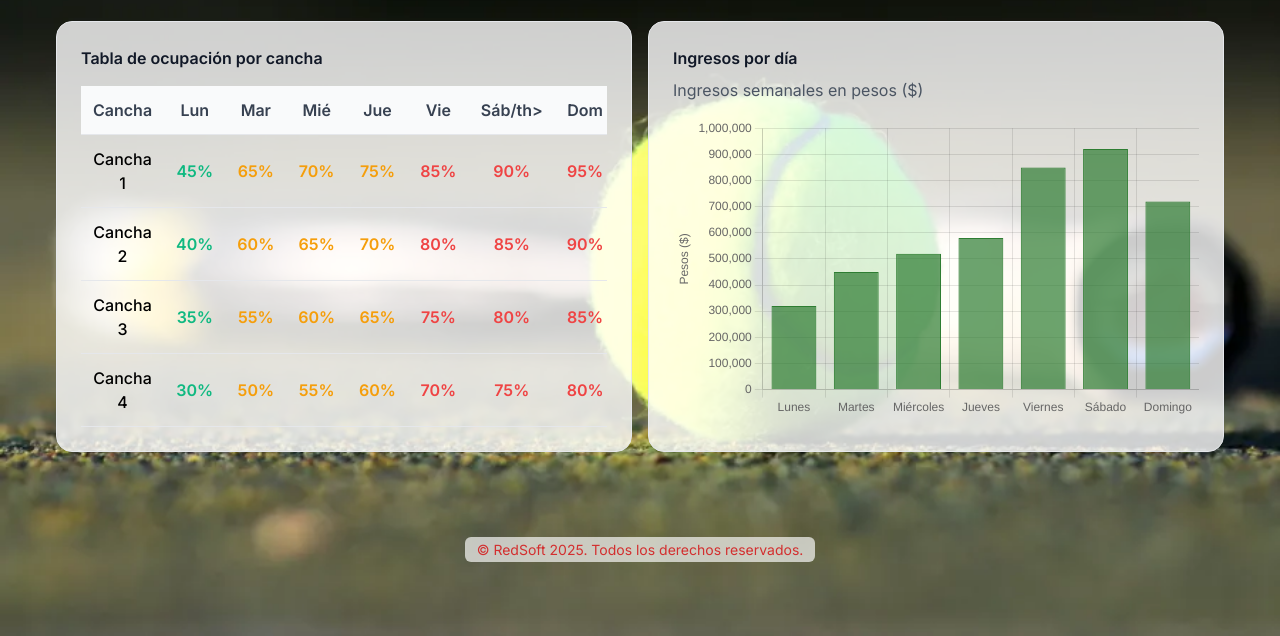
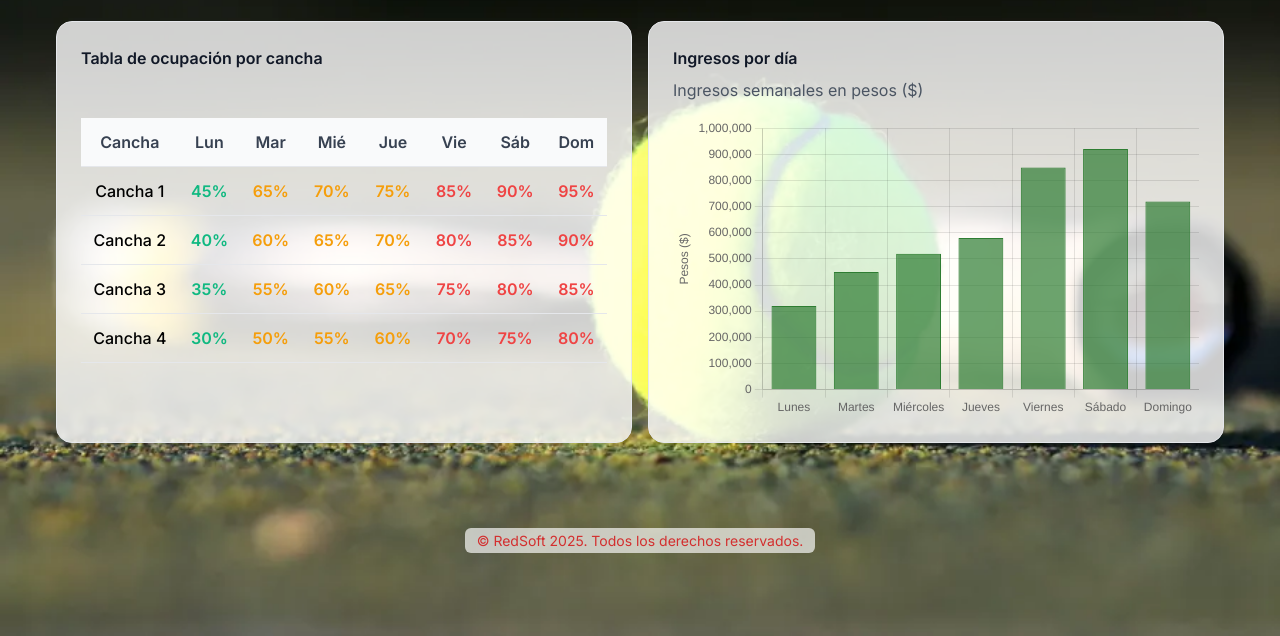
Before and after one commit to AgustinCFerrari/Proyecto_Integrador, a plain HTML site: page admin-reportes.html in a window 1280 px wide. Shown: the part 164-800 px from the top of the page. Drawn offline with nearby package versions, Linux system fonts and the light colour scheme.

Commit message:
Actualización
admin-dashboard.html, admin-reportes.html y Capturas_de_pantalla.pdf

```diff
--- a/admin-reportes.html
+++ b/admin-reportes.html
@@ -13,7 +13,7 @@
   <style>
     html,body{font-family:'Inter',system-ui,-apple-system,Segoe UI,Roboto,Ubuntu,'Helvetica Neue',Arial;}
         body {
-      background-image: url('fondo3.jpg');
+      background-image: url('fondo1.jpg');
       background-size: cover;
       background-position: center;
       background-repeat: no-repeat;
@@ -97,7 +97,7 @@
 <section class="grid gap-4 md:grid-cols-2">
   <div class="card p-6">
     <h3 class="font-semibold text-gray-900">Tabla de ocupación por cancha</h3>
-    <div class="table-container">
+    <div class="table-container py-8">
       <table class="ocupacion-table">
         <thead>
           <tr>
@@ -107,7 +107,7 @@
             <th>Mié</th>
             <th>Jue</th>
             <th>Vie</th>
-            <th>Sáb/th>
+            <th>Sáb</th>
             <th>Dom</th>
           </tr>
         </thead>
```
Also changed, not shown: admin-dashboard.html (+1 -1 lines), fondo3.JPG (deleted), 1 other file.
